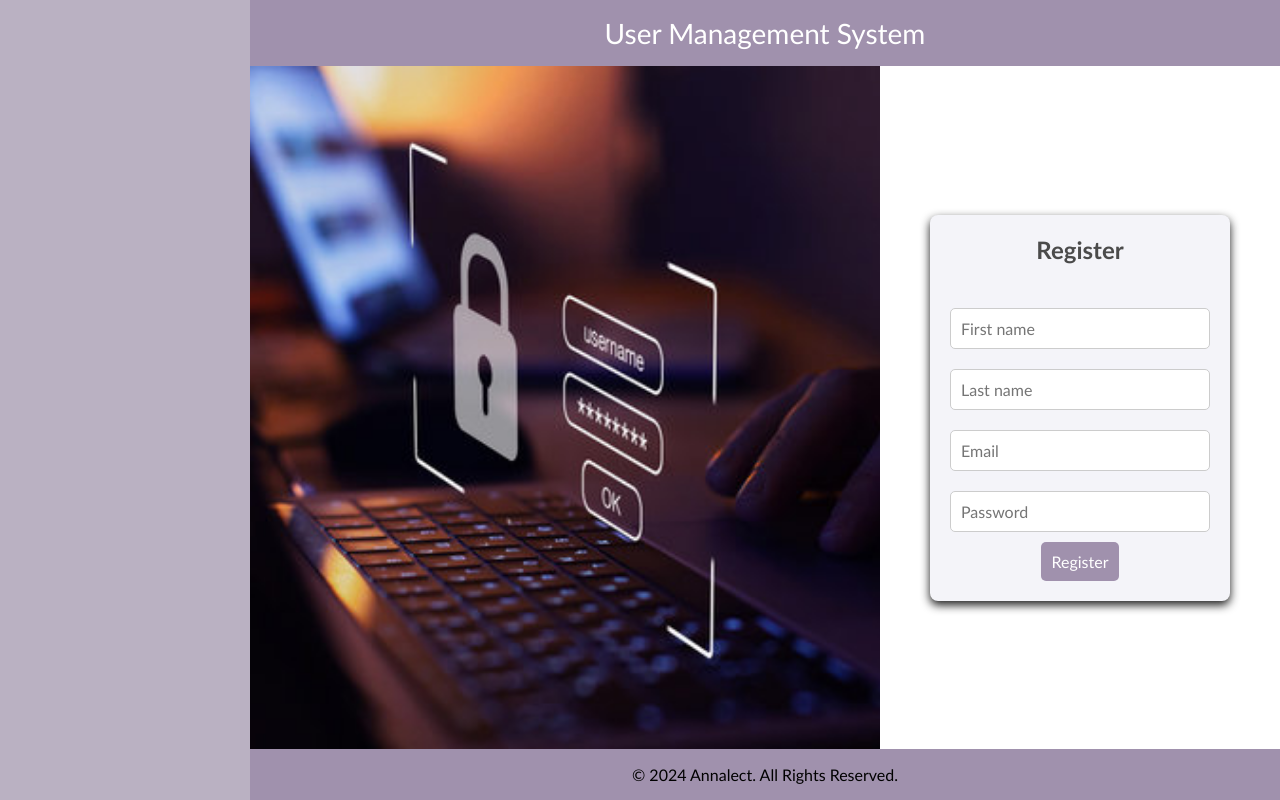
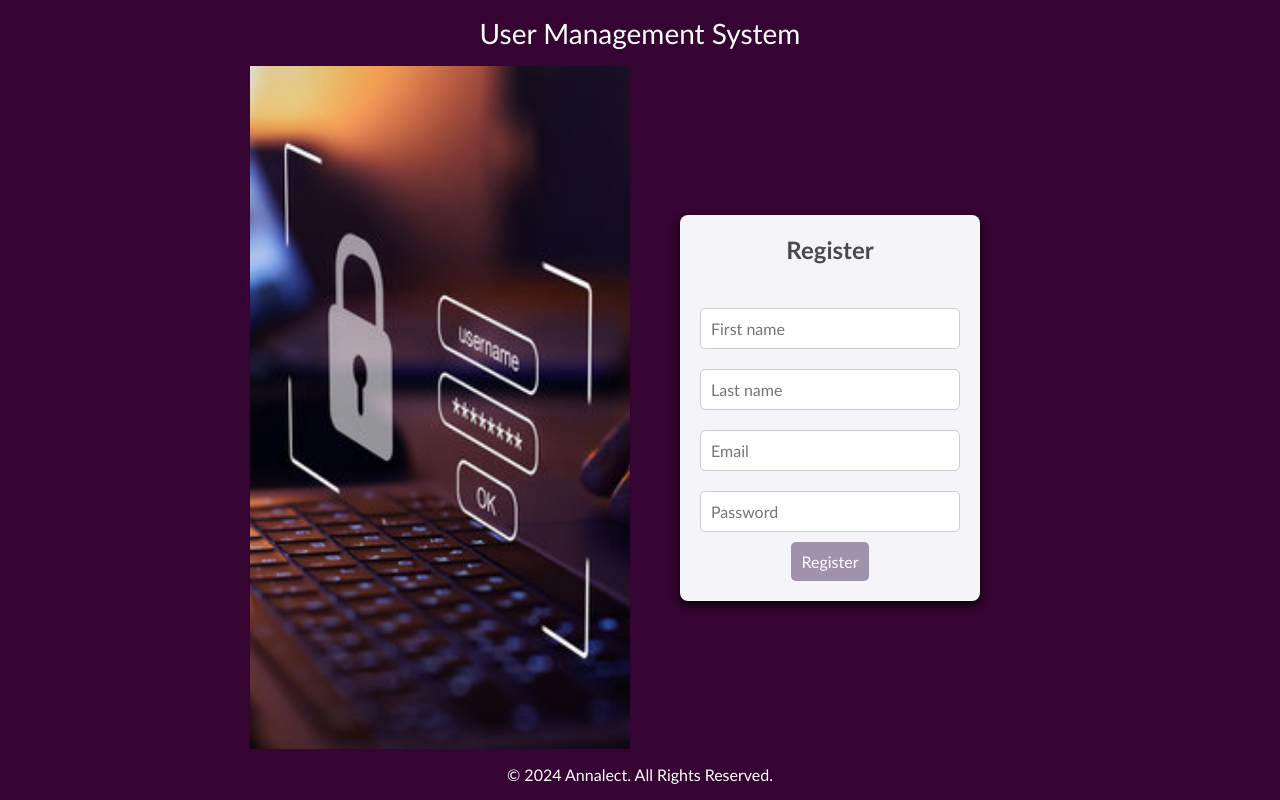
Before and after one commit to ShaikJasmine2115/Frontendlearning, a plain HTML site: page ums_signup_task/layout.html in a window 1280 px wide. Drawn offline with Linux system fonts and the light colour scheme.

Commit message:
signup updatesd

```diff
--- a/ums_signup_task/layout.css
+++ b/ums_signup_task/layout.css
@@ -9,26 +9,32 @@ body, html {
 }
 .container {
     display: grid;
-    grid-template-columns: 250px 1fr;
+    grid-template-columns: 250px 1fr 250px ;
     grid-template-rows: auto 1fr auto;
     grid-template-areas:
-        "sidebar header"
-        "sidebar main"
-        "sidebar footer";
+        "leftsidebar header rightsidebar"
+        "leftsidebar main rightsidebar"
+        "leftsidebar footer rightsidebar";
     height: 100%;
 }
 header {
     grid-area: header;
     color: white;
-    background-color: #a091ad;
+    background-color: rgb(53, 4, 50);
     text-align: center;
     font-size: 28px;
 
     padding: 1rem;
 }
-.sidebar {
-    grid-area: sidebar;
-    background-color: #bab1c2;
+.leftsidebar {
+    grid-area: leftsidebar;
+    background-color: rgb(53, 4, 50);
+    padding: 1rem;
+    text-align: center;
+}
+.rightsidebar {
+    grid-area: rightsidebar;
+    background-color:rgb(53, 4, 50);
     padding: 1rem;
     text-align: center;
 }
@@ -37,11 +43,12 @@ main {
     display: flex;
     justify-content: space-between;
     align-items: center;
-    background-color: white;
+    background-color: rgb(53, 4, 50);
 }
 footer {
     grid-area: footer;
-    background-color: #a091ad;
+    color: white;
+    background-color: rgb(53, 4, 50);
     text-align: center;
     padding: 1rem;
 }
@@ -113,3 +120,4 @@ button {
     font-size: 14px;
     text-align: center;
     }
+    /* #a091ad/ */
--- a/ums_signup_task/layout.html
+++ b/ums_signup_task/layout.html
@@ -9,7 +9,7 @@
 <body>
     <div class="container">
         <header>User Management System</header>
-        <aside class="sidebar"></aside>
+        <aside class="leftsidebar"></aside>
         <main>
             <div class="image-container">
                 <img src="/ums_signup_task/signup.jpg" alt="Description of image" />
@@ -24,9 +24,9 @@
                 <div id="registerbtn"><button id="register" type="submit">Register</button></div>
                 <div id="error-message"></div>
             </form>
-
         </div>
         </main>
+        <aside class="rightsidebar"></aside>
         <footer>
             &copy; 2024 Annalect. All Rights Reserved.
         </footer>
```
